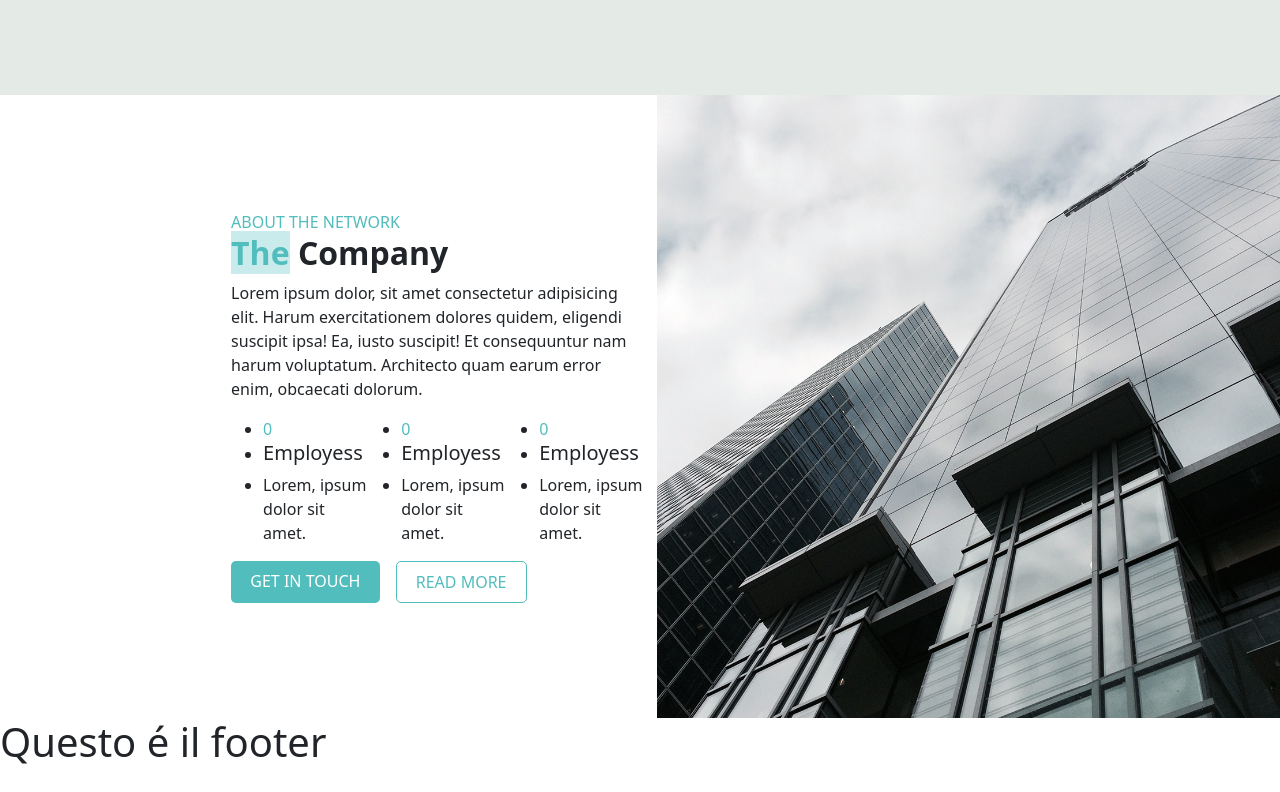
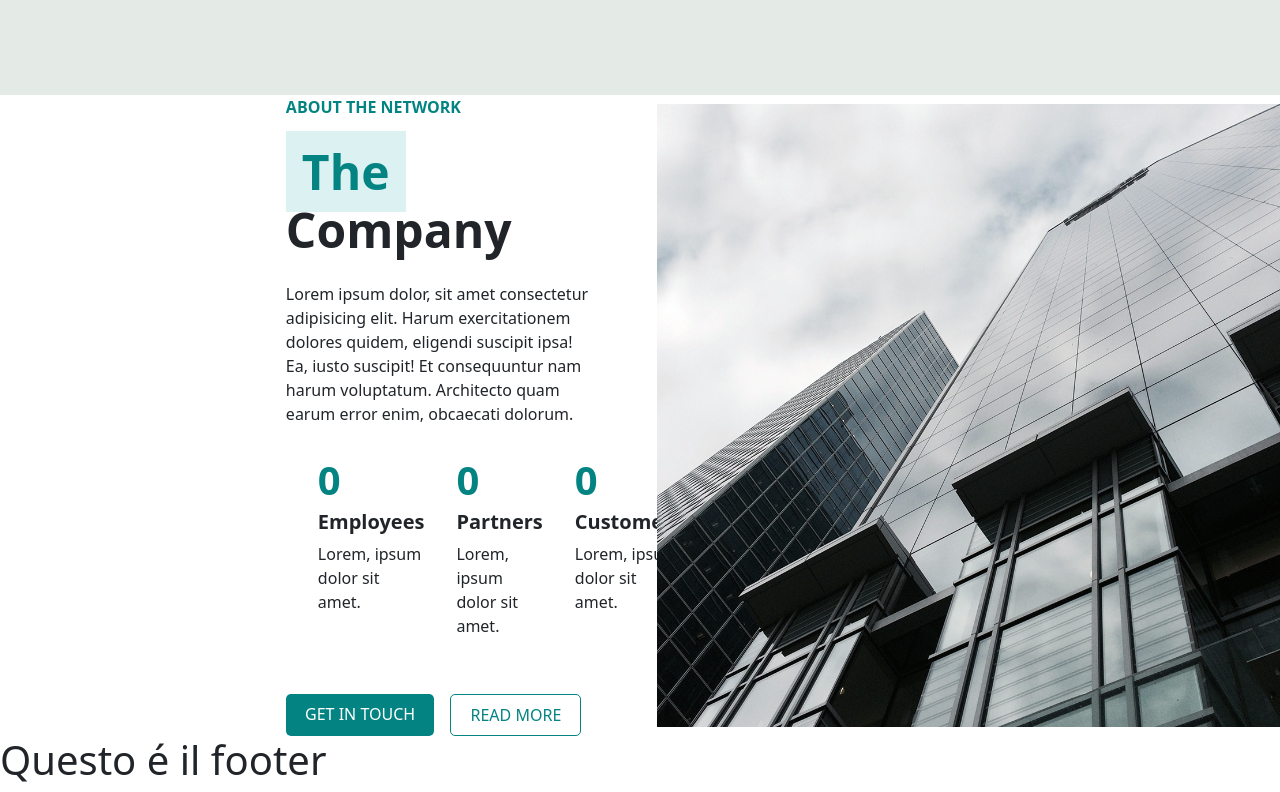
Before and after one commit to PierluigiTornesi/proj-html-vuejs, a Vue app: page / in a window 1280 px wide. Shown: the part 1257-2049 px from the top of the page. Built offline with nearby package versions, Linux system fonts and the light colour scheme.

Commit message:
add: about section

```diff
--- a/src/components/AppMainAbout.vue
+++ b/src/components/AppMainAbout.vue
@@ -1,10 +1,29 @@
 <script>
-
+import AppMainAboutCard from "./AppMainAboutCard.vue";
 
   export default{
     data() {
-        return {};
+        return {
+            infoAbouts:[
+                {
+                    number: 0,
+                    title:"Employees",
+                    desc:"Lorem, ipsum dolor sit amet."
+                },
+                {
+                    number: 0,
+                    title:"Partners",
+                    desc:"Lorem, ipsum dolor sit amet."
+                },
+                {
+                    number: 0,
+                    title:"Customers",
+                    desc:"Lorem, ipsum dolor sit amet."
+                }
+            ]
+        };
     },
+    components: { AppMainAboutCard }
 }
 </script>
 
@@ -13,31 +32,17 @@
     <div>
         <div class="container">
             <div class="row">
-                <div class="col-4"></div>
-                <div class="col-8">
-                    <span class="">ABOUT THE NETWORK</span>
-                    <h2 class="fw-bold">
+                <div class="col-5"></div>
+                <div class="col-6">
+                    <span class="fw-bolder">ABOUT THE NETWORK</span>
+                    <h2 class="fw-bold mt-4 ">
                         <span class="special">The</span> Company
                     </h2>
-                    <p>Lorem ipsum dolor, sit amet consectetur adipisicing elit. Harum exercitationem dolores quidem, eligendi suscipit ipsa! Ea, iusto suscipit! Et consequuntur nam harum voluptatum. Architecto quam earum error enim, obcaecati dolorum.</p>
-                    <div class="d-flex">
-                        <ul>
-                            <li><span>0</span></li>
-                            <li><h5>Employess</h5></li>
-                            <li>Lorem, ipsum dolor sit amet.</li>
-                        </ul>
-                        <ul>
-                            <li><span>0</span></li>
-                            <li><h5>Employess</h5></li>
-                            <li>Lorem, ipsum dolor sit amet.</li>
-                        </ul>
-                        <ul>
-                            <li><span>0</span></li>
-                            <li><h5>Employess</h5></li>
-                            <li>Lorem, ipsum dolor sit amet.</li>
-                        </ul>
+                    <p class="mt-4">Lorem ipsum dolor, sit amet consectetur adipisicing elit. Harum exercitationem dolores quidem, eligendi suscipit ipsa! Ea, iusto suscipit! Et consequuntur nam harum voluptatum. Architecto quam earum error enim, obcaecati dolorum.</p>
+                    <div class="d-flex mt-4">
+                        <AppMainAboutCard v-for="infoTaken in infoAbouts" :info = infoTaken />
                     </div>
-                    <div class="d-flex gap-3">
+                    <div class="d-flex gap-3 mt-4">
                         <a class="colored-button text-white" href="">GET IN TOUCH</a>
                         <a class="nocolor-button" href="">READ MORE</a>
                     </div>
@@ -64,26 +69,32 @@
     }
 
 .colored-button{
-    background-color: $FountainBlue;
-    border-color: $FountainBlue;
+    background-color: $BlueLagoon;
+    border-color: $BlueLagoon;
     padding: 0.5rem 1.2rem;
     border-radius: 5px;
     text-decoration: none;
 }
 
 .nocolor-button{
-    border: 1px solid $FountainBlue;
-    color: $FountainBlue;
+    border: 1px solid $BlueLagoon;
+    color: $BlueLagoon;
     padding: 0.5rem 1.2rem;
     border-radius: 5px;
     text-decoration: none;
 }
 
 span{
-    color: $FountainBlue;
+    color: $BlueLagoon;
 }
 
 .special{
-    background-color: rgba($color: $FountainBlue, $alpha: 0.3);
+    background-color: rgba($color: $FountainBlue, $alpha: 0.2);
+    padding: 0.5rem 1rem;
 }
+
+h2{
+    font-size: 3rem;
+}
+
 </style>
--- /dev/null
+++ b/src/components/AppMainAboutCard.vue
@@ -0,0 +1,31 @@
+<script>
+
+  export default{
+    props:{
+        info: Object,
+    }
+  }
+</script>
+
+<template>
+    <ul>
+        <li><span class="fw-bold">{{ info.number }}</span></li>
+        <li><h5 class="fw-bold">{{ info.title }}</h5></li>
+        <li><p>{{ info.desc }}</p></li>
+    </ul>
+</template>
+
+<style lang="scss" scoped>
+  @use "../style/partials/mixin" as *;
+    @use "../style/partials/variables" as *;
+
+    ul{
+    list-style-type: none;
+
+    span{
+        font-size: 2.5rem;
+        color: $BlueLagoon;
+    }
+}
+
+</style>
```
